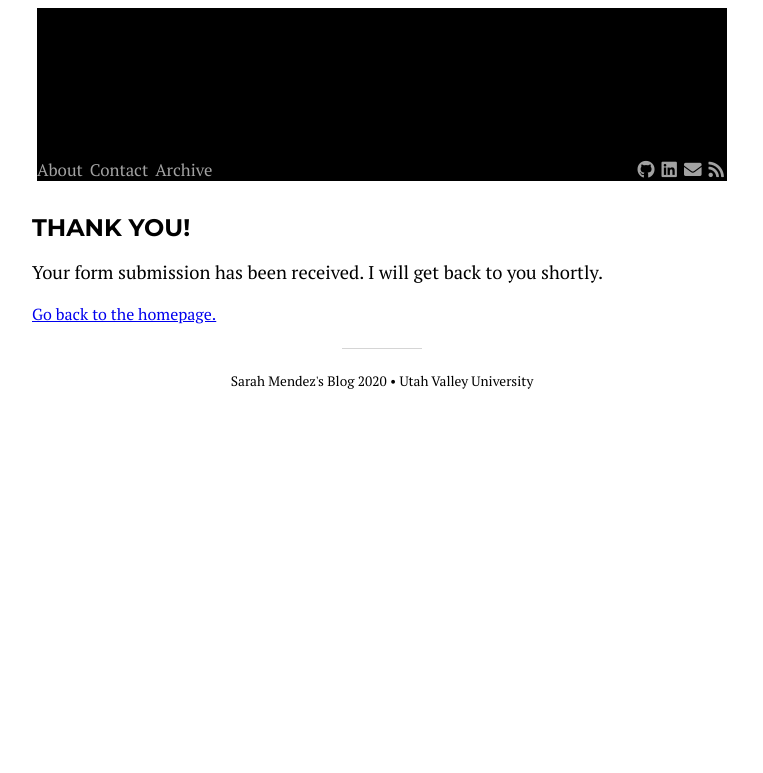
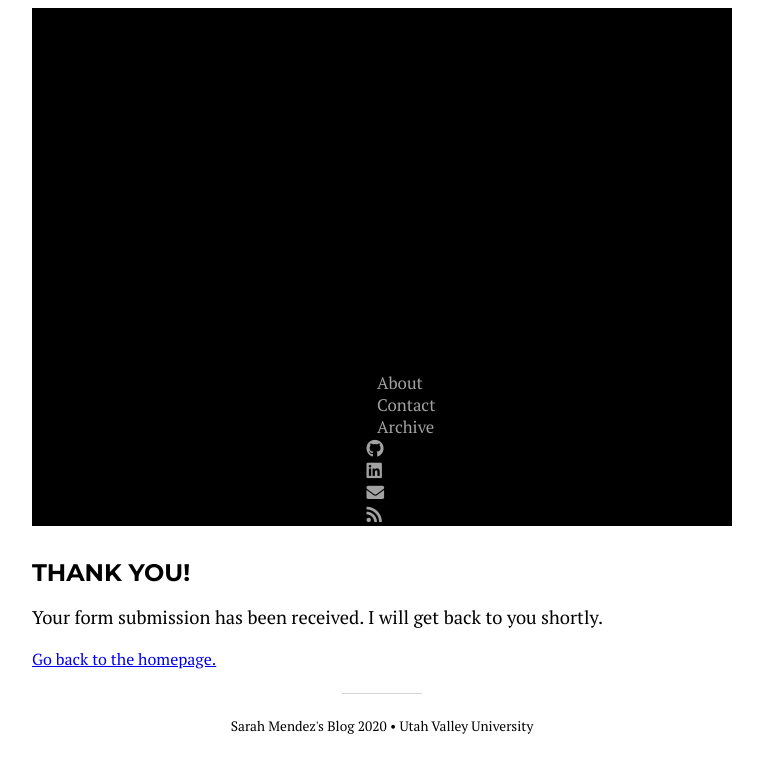
Before and after one commit to srhmendez/Blog_Website, a Jekyll site: the page built from contact-successful.md, in a window 1280 px wide. Shown: the top 773 px of the page, without its empty margins (258-1021 px from the left). Built offline with Jekyll 4.4.1, drawn with Linux system fonts in a browser that asks for light colours; nearby versions of some CDN libraries.

Commit message:
changing header to span page

```diff
--- a/_sass/header.scss
+++ b/_sass/header.scss
@@ -15,7 +15,9 @@ header{
     margin-left: auto;
     margin-right: auto;
     margin-bottom: 2rem;
-    width: 690px;
+    width: 100%;
+    padding-left:345px;
+    padding-right:345px;
     overflow: hidden;
     background-color: rgb(0, 0, 0);
 
```
